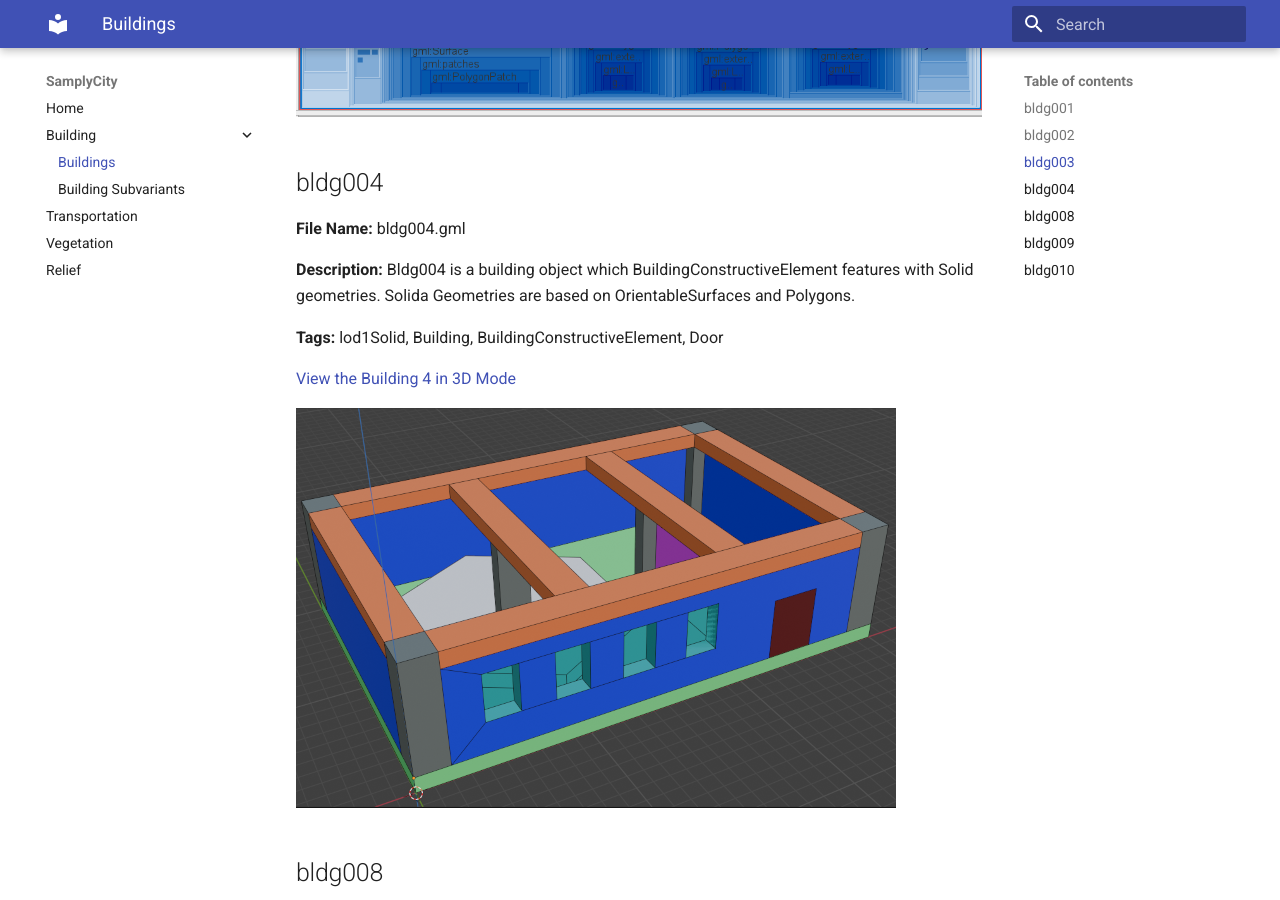
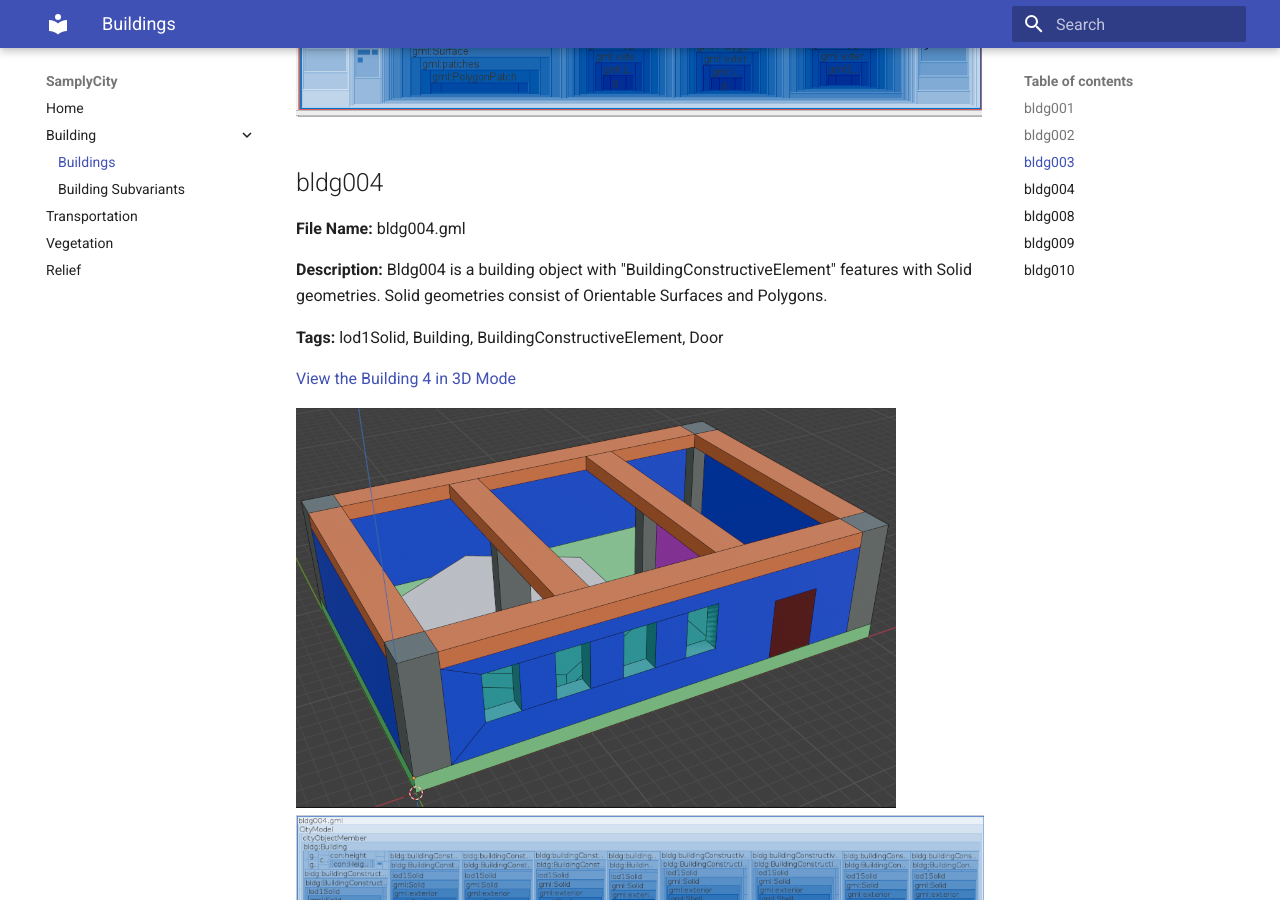
Before and after one commit to muratkendir/samplycity, an MkDocs documentation site: the page built from docs/building.md, in a window 1280 px wide and 900 px high, scrolled down 3011 px. Built offline with MkDocs 1.6.1 and Material for MkDocs 9.7.7, drawn with Linux system fonts in a browser that asks for light colours.

Commit message:
base image of bldg004 added.

```diff
--- a/docs/building.md
+++ b/docs/building.md
@@ -38,13 +38,14 @@
 
 **File Name:** bldg004.gml
 
-**Description:** Bldg004 is a building object which BuildingConstructiveElement features with Solid geometries. Solida Geometries are based on OrientableSurfaces and Polygons.
+**Description:** Bldg004 is a building object with "BuildingConstructiveElement" features with Solid geometries. Solid geometries consist of Orientable Surfaces and Polygons.
 
 **Tags:** lod1Solid, Building, BuildingConstructiveElement, Door
 
 [View the Building 4 in 3D Mode](https://github.com/muratkendir/samplycity/tree/main/docs/buildings3d/bldg004.md){:target="_blank"}
 
 ![bldg004](images/bldg004.png)
+![bldg004 base](images/bldg004_base.png)
 
 ## bldg008
 
```
Also changed, not shown: docs/images/bldg004_base.png (added), site/search/search_index.json, 3 other files.
